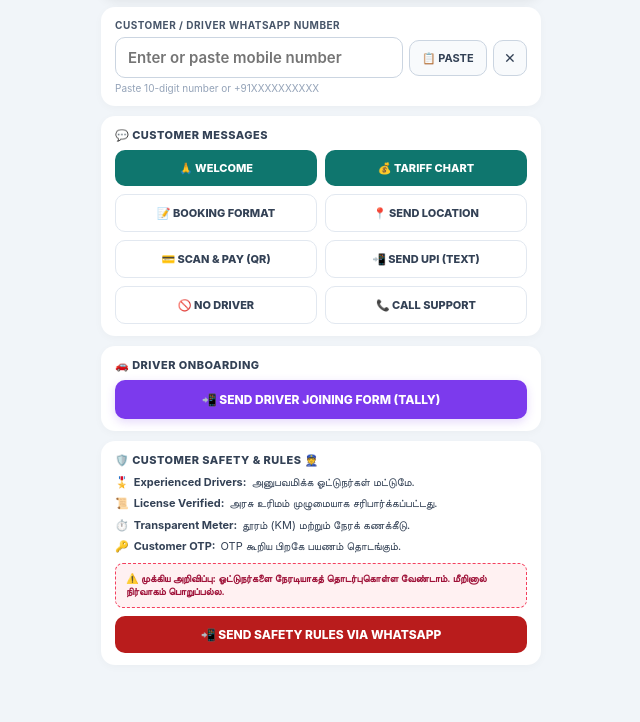
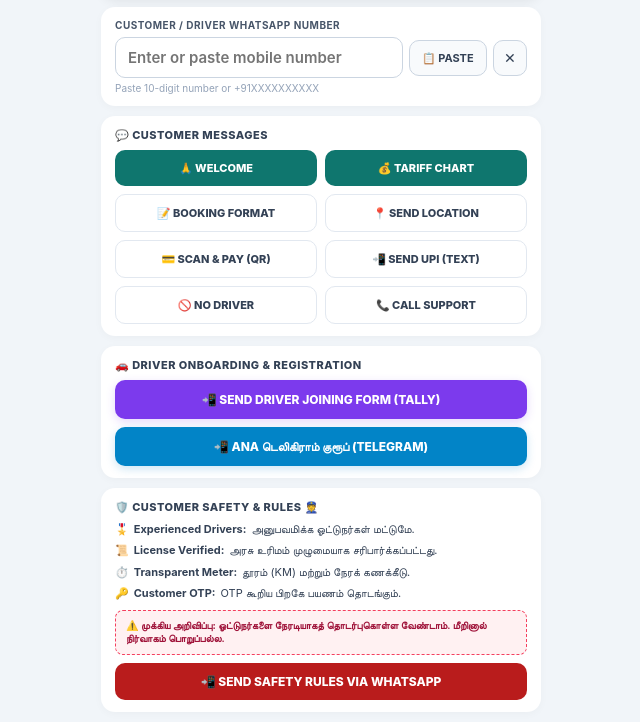
Before and after one commit to imperialcalldriverservice23-star/ANA-SERVICE-, a plain HTML site: page index.html in a window 1280 px wide. Shown: the part 106-828 px from the top of the page, without its empty margins (319-959 px from the left). Before the commit the page ends 800 px from the top, so only its background shows below. Drawn offline with Linux system fonts and the light colour scheme.

Commit message:
Update index.html

```diff
--- a/index.html
+++ b/index.html
@@ -165,6 +165,14 @@
       font-size: 12px;
       padding: 12px 10px;
       box-shadow: 0 3px 10px rgba(124, 58, 237, 0.2);
+    }
+    .btn-blue {
+      background-color: #0284c7;
+      color: white;
+      width: 100%;
+      font-size: 12px;
+      padding: 12px 10px;
+      box-shadow: 0 3px 10px rgba(2, 132, 199, 0.2);
     }
     .btn-red {
       background-color: #b91c1c;
@@ -374,8 +382,11 @@
 
     <!-- Driver Onboarding Section -->
     <div class="section-card">
-      <div class="section-title">🚗 DRIVER ONBOARDING</div>
-      <button class="btn btn-purple" onclick="sendDriverForm()">📲 SEND DRIVER JOINING FORM (TALLY)</button>
+      <div class="section-title">🚗 DRIVER ONBOARDING & REGISTRATION</div>
+      <div style="display: flex; flex-direction: column; gap: 8px;">
+        <button class="btn btn-purple" onclick="sendDriverForm()">📲 SEND DRIVER JOINING FORM (TALLY)</button>
+        <button class="btn btn-blue" onclick="sendAnaTelegramGroup()">📲 ANA டெலிகிராம் குரூப் (TELEGRAM)</button>
+      </div>
     </div>
 
     <!-- Safety & Rules Section -->
@@ -481,10 +492,8 @@
         Scan with <b>Google Pay, PhonePe, Paytm</b> or any UPI App.
       </div>
 
-      <!-- நேட்டிவ் போட்டோ ஷேர் பட்டன் -->
       <button class="btn-whatsapp-share" onclick="shareQrImageDirectly()">📲 SHARE QR PHOTO TO WHATSAPP</button>
 
-      <!-- வாட்ஸ்அப் மெசேஜ் பட்டன் (QR Link உடன்) -->
       <button class="btn btn-outline" style="width: 100%; font-size: 11px; padding: 8px;" onclick="sendPaymentDetails()">💬 SEND UPI TEXT & QR LINK</button>
     </div>
   </div>
@@ -547,7 +556,6 @@
       }
     }
 
-    // QR Image-ஐ நேரடியாக ஃபைலாக வாட்ஸ்அப்பில் ஷேர் செய்யும் ஃபங்க்ஷன்
     async function shareQrImageDirectly() {
       const qrUrl = "https://api.qrserver.com/v1/create-qr-code/?size=500x500&data=upi://pay?pa=anacalldriverservice@okhdfcbank%26pn=ANA%20CALL%20DRIVER%20SERVICE%26cu=INR";
       try {
@@ -562,7 +570,6 @@
             text: 'பயணக் கட்டணத்தைச் செலுத்த இந்த QR Code-ஐ ஸ்கேன் செய்யவும்.\nUPI: anacalldriverservice@okhdfcbank'
           });
         } else {
-          // போன் சப்போர்ட் செய்யாவிட்டால் மெசேஜாக லிங்க் உடன் செல்லும்
           sendPaymentDetails();
         }
       } catch (error) {
@@ -683,6 +690,17 @@
       openWhatsApp(msg);
     }
 
+    function sendAnaTelegramGroup() {
+      const msg = `🚗 *ANA CALL DRIVER SERVICE - TELEGRAM GROUP* 📱
+
+வணக்கம்! ANA டெலிகிராம் குழுவில் இணைவதற்கு இந்த லிங்கைத் தொடர்ந்து ஃபாலோ பண்ணுங்க:
+
+👉 https://t.me/ANADriverRegisterdbot
+
+டெலிகிராம் பாட் வழிகாட்டுதலின்படி உங்கள் பதிவை முடிக்கலாம். நன்றி! 🙏`;
+      openWhatsApp(msg);
+    }
+
     function sendSafetyRules() {
       const msg = `🛡️ *ANA CALL DRIVER SERVICE - CUSTOMER SAFETY & RULES* 🛡️
 
```
